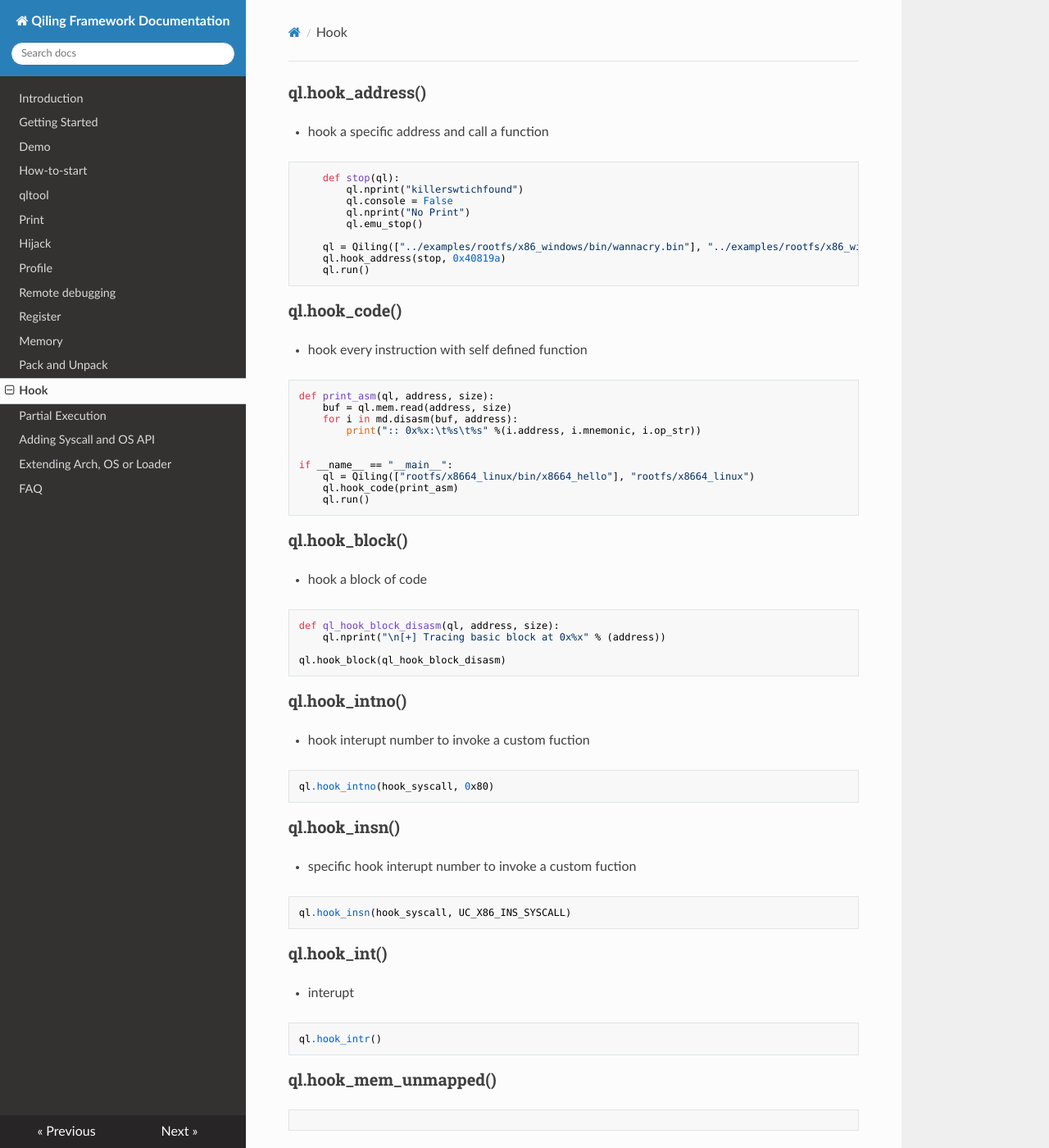
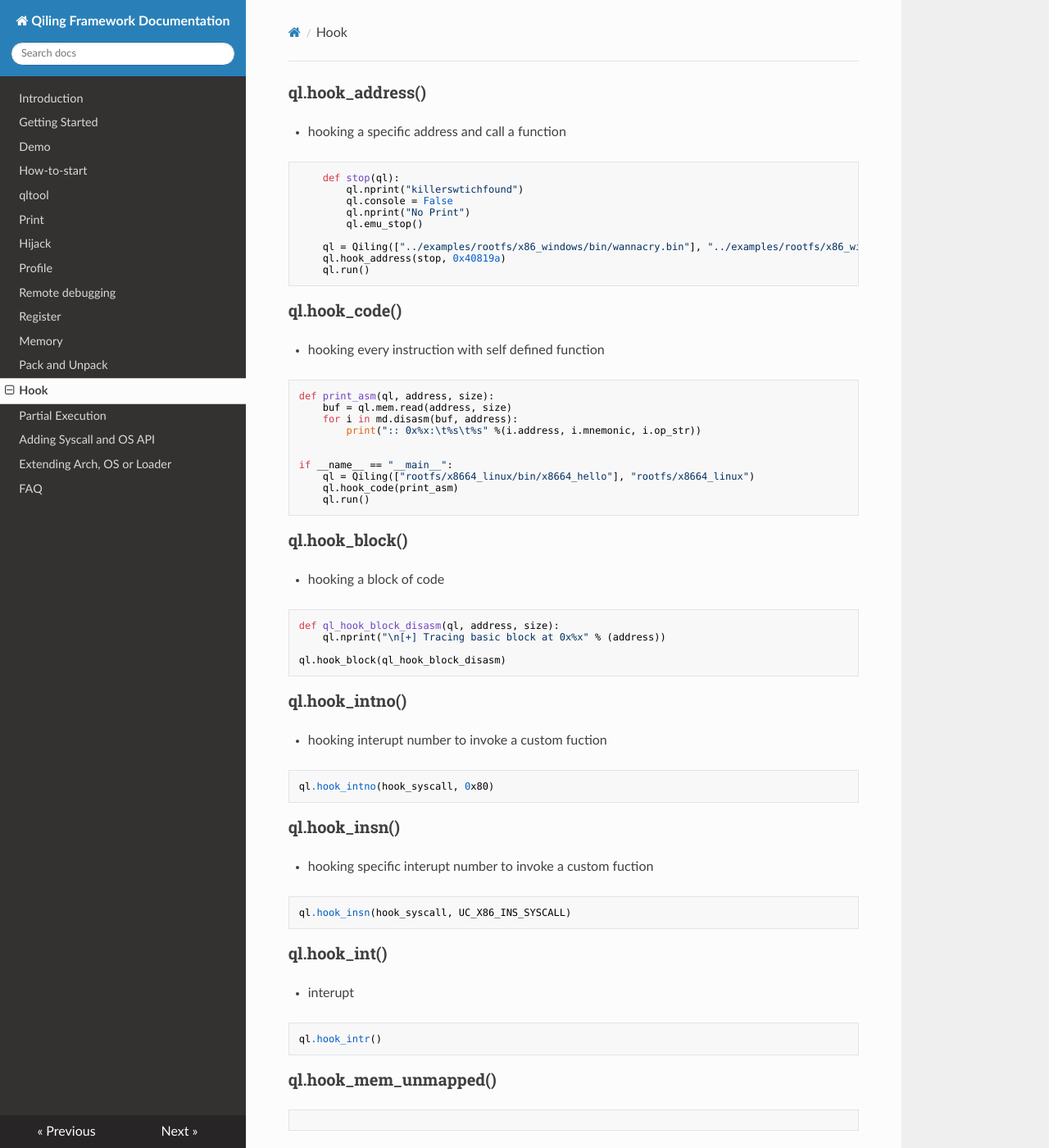
Before and after one commit to qilingframework/rtfd.io, an MkDocs documentation site: the page built from docs/hook.md, in a window 1280 px wide and 1400 px high. Shown: the whole window at 82% size. Built offline with MkDocs 1.6.1, drawn with Linux system fonts in a browser that asks for light colours; nearby versions of some CDN libraries; some of the changed text lies outside the part shown.

Commit message:
Update hook.md

````diff
--- a/docs/hook.md
+++ b/docs/hook.md
@@ -4,7 +4,7 @@ title: Hook
 
 ### ql.hook_address()
 
-- hook a specific address and call a function
+- hooking a specific address and call a function
 ```python
     def stop(ql):
         ql.nprint("killerswtichfound")
@@ -19,7 +19,7 @@ title: Hook
 
 ### ql.hook_code()
 
-- hook every instruction with self defined function
+- hooking every instruction with self defined function
 ```python
 def print_asm(ql, address, size):
     buf = ql.mem.read(address, size)
@@ -34,7 +34,7 @@ if __name__ == "__main__":
 ```
 
 ### ql.hook_block()
-- hook a block of code
+- hooking a block of code
 ```python
 def ql_hook_block_disasm(ql, address, size):
     ql.nprint("\n[+] Tracing basic block at 0x%x" % (address))
@@ -44,14 +44,14 @@ ql.hook_block(ql_hook_block_disasm)
 
 ### ql.hook_intno()
 
-- hook interupt number to invoke a custom fuction
+- hooking interupt number to invoke a custom fuction
 ```
 ql.hook_intno(hook_syscall, 0x80)
 ```
 
 ### ql.hook_insn()
 
-- specific hook interupt number to invoke a custom fuction
+- hooking specific interupt number to invoke a custom fuction
 ```
 ql.hook_insn(hook_syscall, UC_X86_INS_SYSCALL)
 ```
````
Also changed, not shown: other parts of docs/hook.md (+3 -3 lines).
